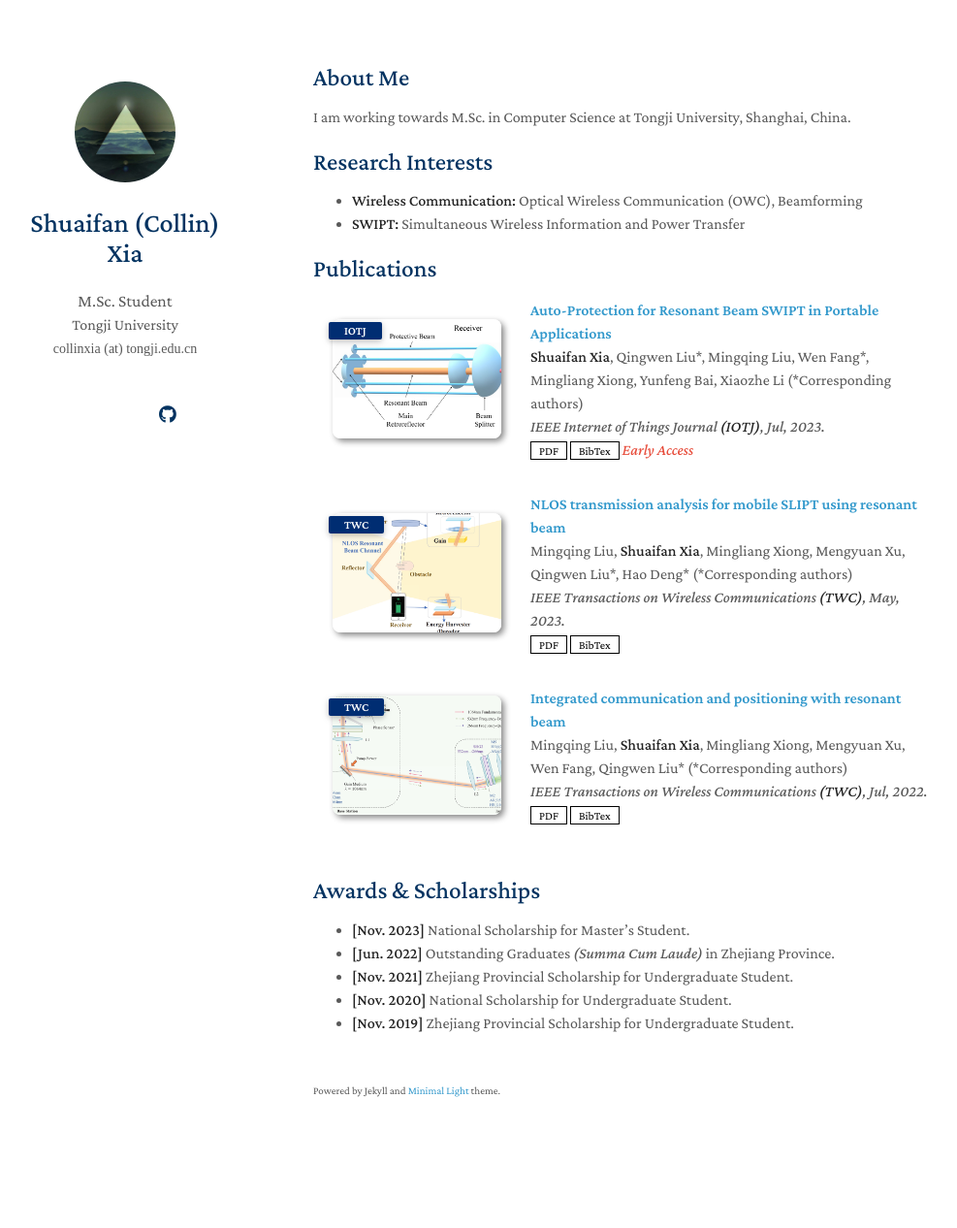
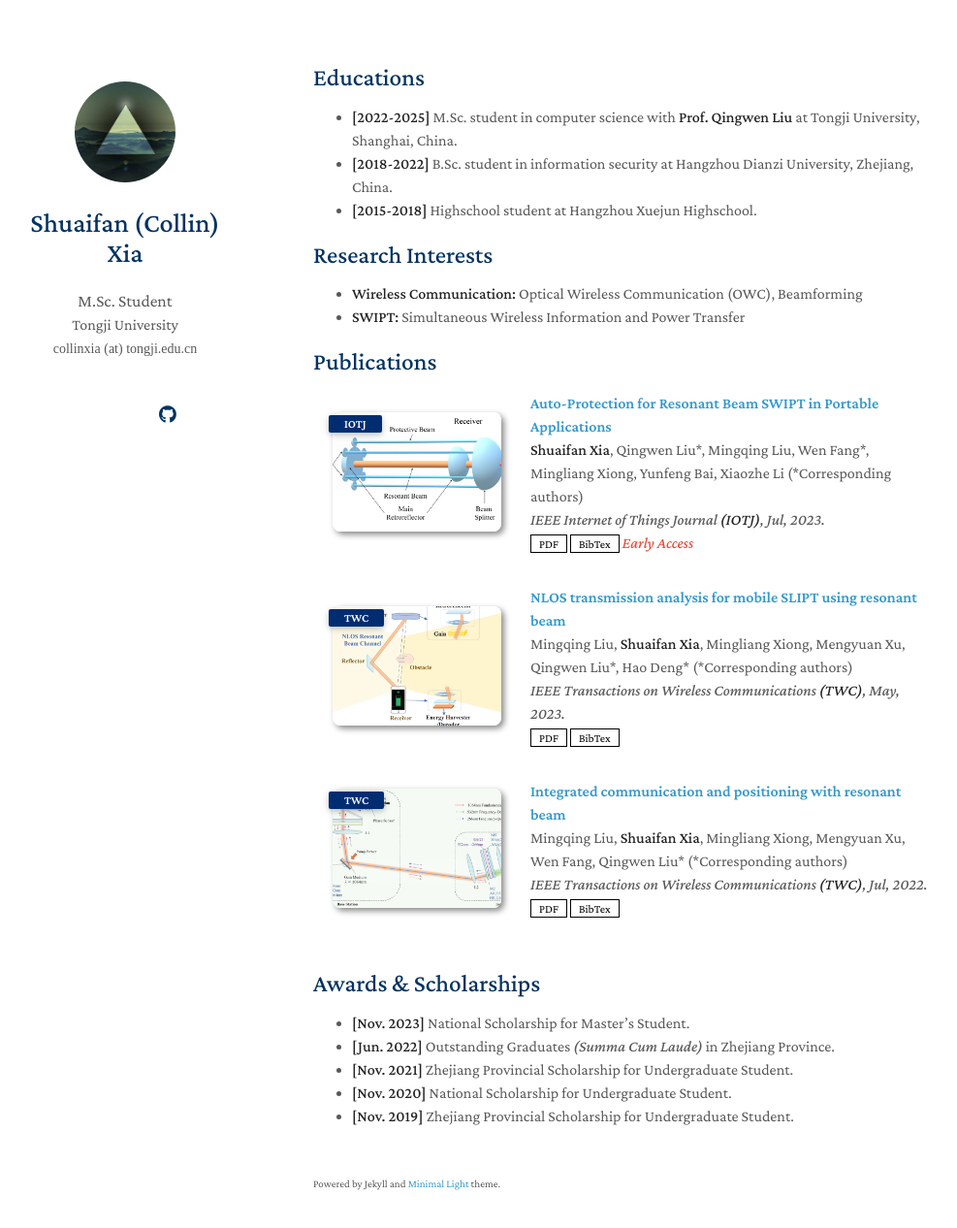
Before and after one commit to Collin911/homepage, a Jekyll site: the page built from index.md, in a window 1280 px wide and 1301 px high. Shown: the top 1266 px of the window at 97% size, without its empty margins (147-1134 px from the left). Built offline with Jekyll 4.4.1, drawn with Linux system fonts in a browser that asks for light colours; nearby versions of some CDN libraries; a style sheet for code colours, icons or effects is not loaded; our own code applies the rules of GitHub Pages for plain Markdown files.

Commit message:
Update index.md

```diff
--- a/index.md
+++ b/index.md
@@ -2,9 +2,10 @@
 layout: homepage
 ---
 
-## About Me
-
-I am working towards M.Sc. in Computer Science at Tongji University, Shanghai, China.
+## Educations
+- **[2022-2025]** M.Sc. student in computer science with **Prof. Qingwen Liu** at Tongji University, Shanghai, China.
+- **[2018-2022]** B.Sc. student in information security at Hangzhou Dianzi University, Zhejiang, China.
+- **[2015-2018]** Highschool student at Hangzhou Xuejun Highschool.
 
 ## Research Interests
 
```
